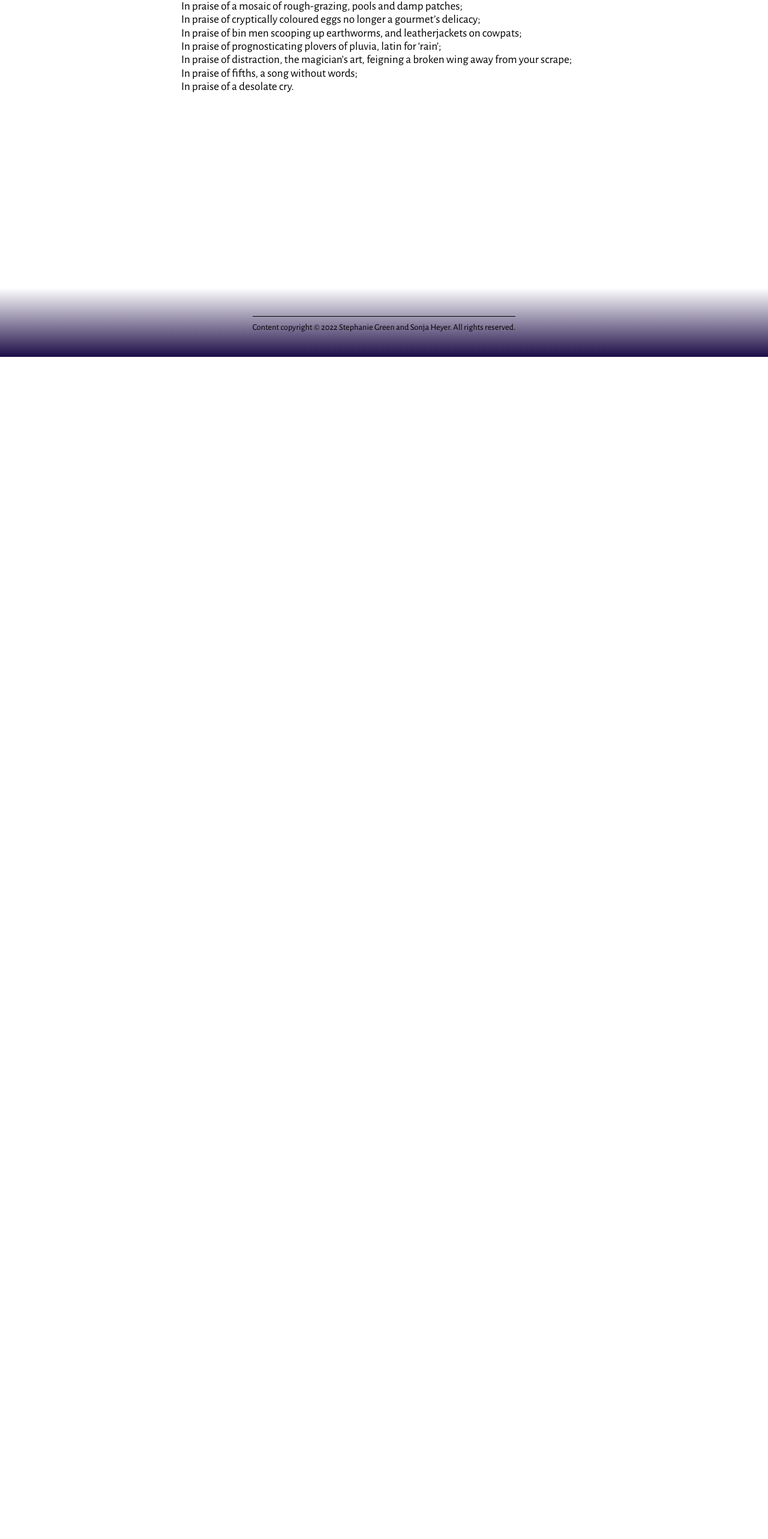
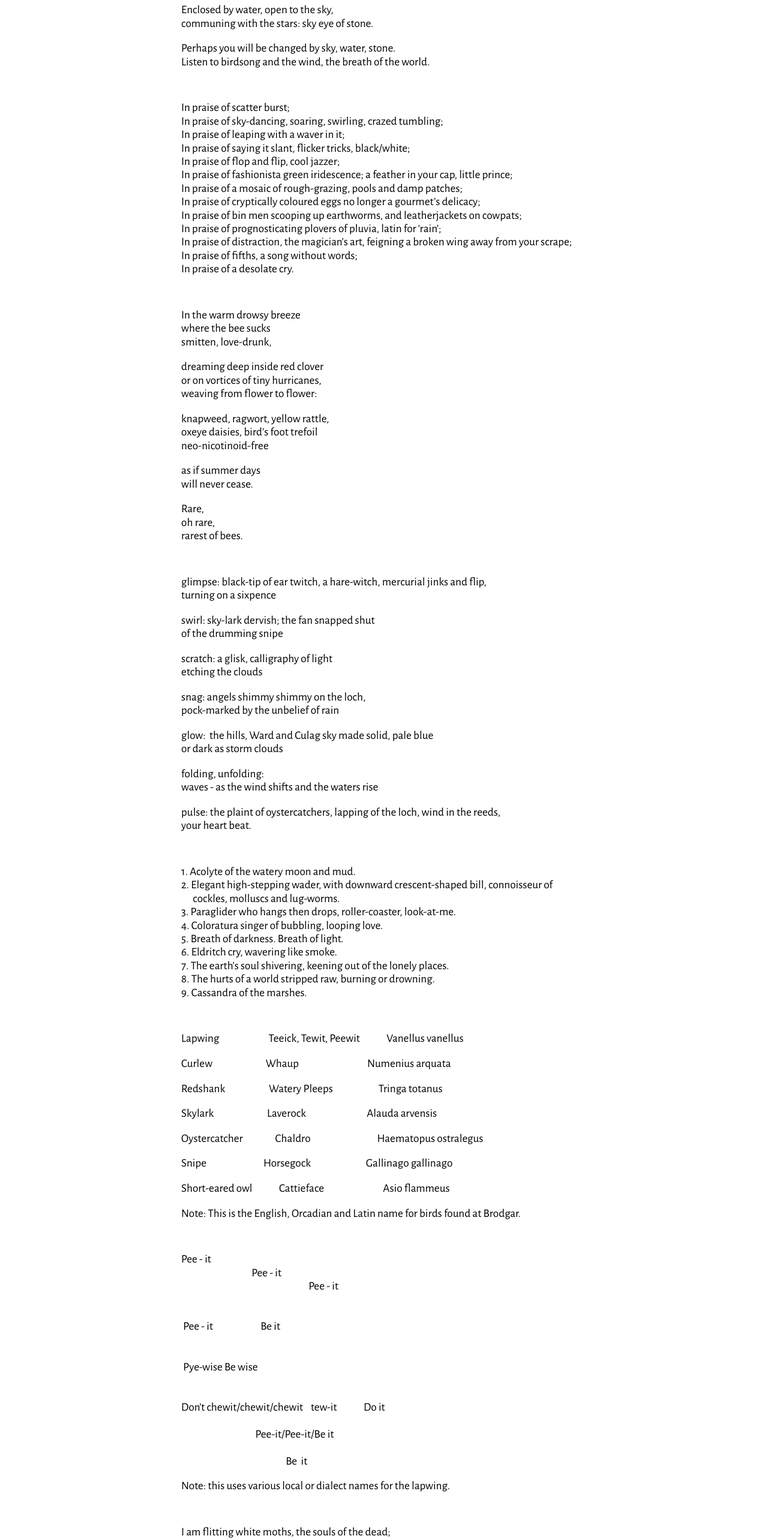
Before and after one commit to empowermint/brodgar, a Next.js app: page /poems in a window 1280 px wide. Shown: the part 205-2771 px from the top of the page at 60% size. Before the commit the page ends 800 px from the top, so only its background shows below. Built offline with nearby package versions, Linux system fonts and the light colour scheme.

Commit message:
Import and place poems

```diff
--- a/pages/poems.js
+++ b/pages/poems.js
@@ -1,6 +1,13 @@
 import Layout from "../components/Layout"
 
 import Lapwings from "../poems/deceit-of-lapwings.mdx"
+import Ring from "../poems/at-the-ring-of-brodgar.mdx"
+import Loch from "../poems/down-to-the-loch.mdx"
+import Bumblebee from "../poems/great-yellow-bumblebee.mdx"
+import Birdsong from "../poems/no-more-birdsong.mdx"
+import Peewit from "../poems/peewit.mdx"
+import Stone from "../poems/stone-water-sky.mdx"
+import Curlew from "../poems/alternative-names-for-curlew.mdx"
 
 export default function Poems() {
   const meta = {
@@ -11,8 +18,28 @@ export default function Poems() {
   return (
     <Layout meta={meta}>
       <section>
-        <h1>Section</h1>
+        <Stone />
+      </section>
+      <section>
         <Lapwings />
+      </section>
+      <section>
+        <Bumblebee />
+      </section>
+      <section>
+        <Loch />
+      </section>
+      <section>
+        <Curlew />
+      </section>
+      <section>
+        <Birdsong />
+      </section>
+      <section>
+        <Peewit />
+      </section>
+      <section>
+        <Ring />
       </section>
     </Layout>
   )
```
